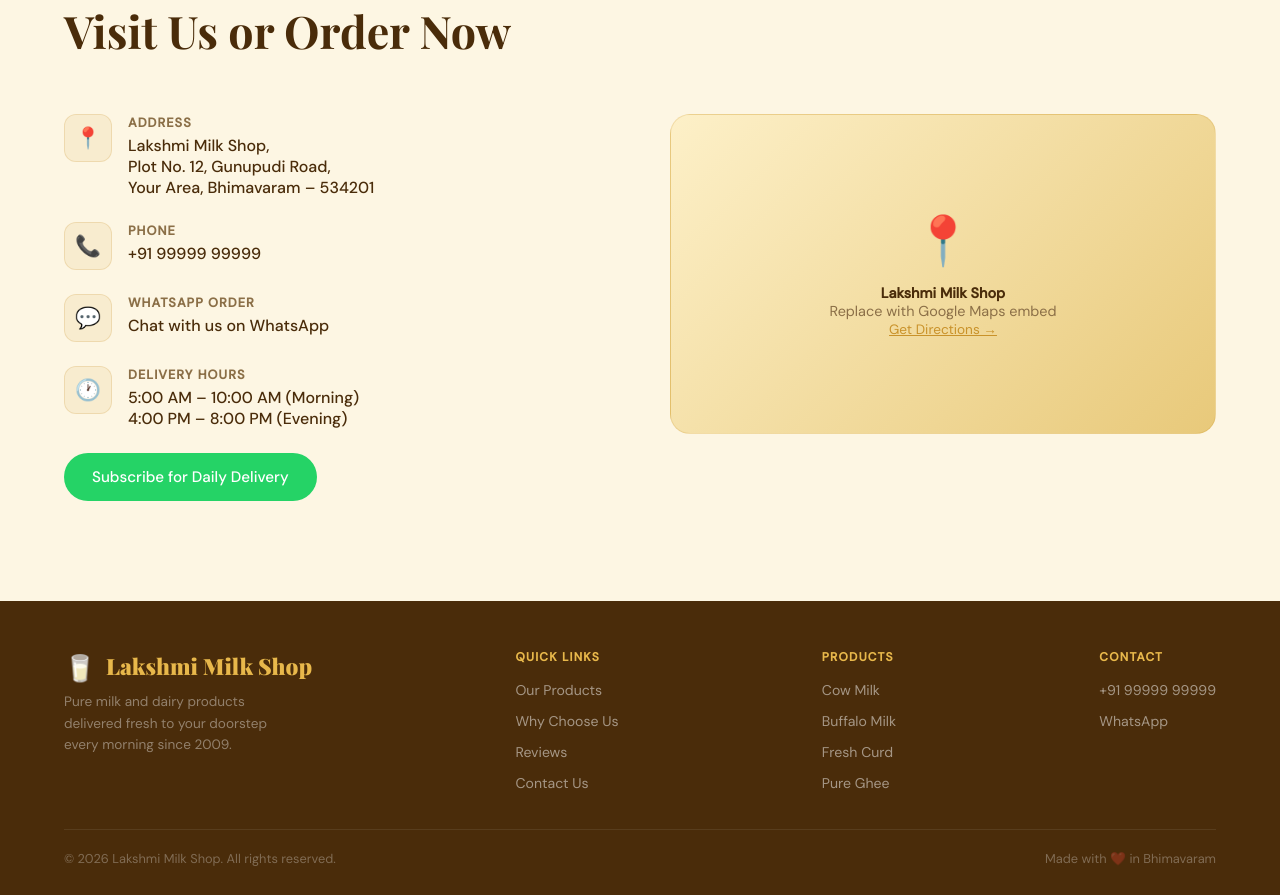
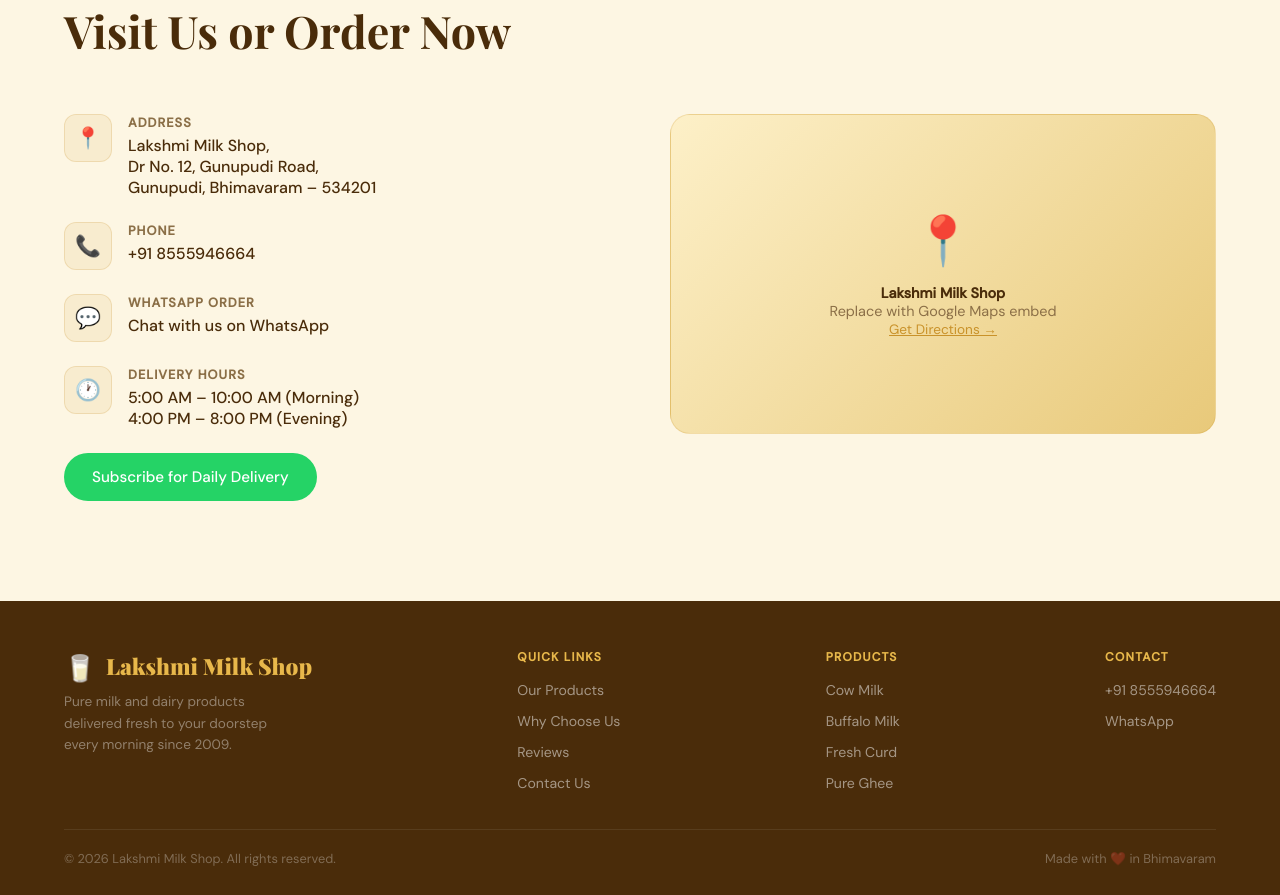
Before and after one commit to sureshsangineedi/milk-shop, a plain HTML site: page index.html in a window 1280 px wide. Shown: the part 4060-4955 px from the top of the page. Drawn offline with nearby package versions, Linux system fonts and the light colour scheme.

Commit message:
v3 update

```diff
--- a/index.html
+++ b/index.html
@@ -393,8 +393,8 @@
   <div class="section-head reveal"><span class="section-tag">Get In Touch</span><h2 class="section-title">Visit Us or Order Now</h2></div>
   <div class="contact-grid">
     <div class="contact-info">
-      <div class="contact-item reveal"><div class="contact-icon">📍</div><div><h4>Address</h4><p>Lakshmi Milk Shop,<br/>Plot No. 12, Gunupudi Road,<br/>Your Area, Bhimavaram – 534201</p></div></div>
-      <div class="contact-item reveal"><div class="contact-icon">📞</div><div><h4>Phone</h4><p><a href="tel:+918555946664">+91 99999 99999</a></p></div></div>
+      <div class="contact-item reveal"><div class="contact-icon">📍</div><div><h4>Address</h4><p>Lakshmi Milk Shop,<br/>Dr No. 12, Gunupudi Road,<br/>Gunupudi, Bhimavaram – 534201</p></div></div>
+      <div class="contact-item reveal"><div class="contact-icon">📞</div><div><h4>Phone</h4><p><a href="tel:+918555946664">+91 8555946664</a></p></div></div>
       <div class="contact-item reveal"><div class="contact-icon">💬</div><div><h4>WhatsApp Order</h4><p><a href="https://wa.me/918555946664" target="_blank">Chat with us on WhatsApp</a></p></div></div>
       <div class="contact-item reveal"><div class="contact-icon">🕐</div><div><h4>Delivery Hours</h4><p>5:00 AM – 10:00 AM (Morning)<br/>4:00 PM – 8:00 PM (Evening)</p></div></div>
       <div class="reveal"><a href="https://wa.me/918555946664?text=Hello%2C%20I%20want%20to%20subscribe%20for%20daily%20milk!" target="_blank" class="btn-wa" style="display:inline-flex">Subscribe for Daily Delivery</a></div>
@@ -414,7 +414,7 @@
     </div>
     <div class="footer-links"><h5>Quick Links</h5><ul><li><a onclick="document.getElementById('products').scrollIntoView({behavior:'smooth'})">Our Products</a></li><li><a onclick="document.getElementById('why').scrollIntoView({behavior:'smooth'})">Why Choose Us</a></li><li><a onclick="document.getElementById('reviews').scrollIntoView({behavior:'smooth'})">Reviews</a></li><li><a onclick="document.getElementById('contact').scrollIntoView({behavior:'smooth'})">Contact Us</a></li></ul></div>
     <div class="footer-links"><h5>Products</h5><ul><li><a>Cow Milk</a></li><li><a>Buffalo Milk</a></li><li><a>Fresh Curd</a></li><li><a>Pure Ghee</a></li></ul></div>
-    <div class="footer-links"><h5>Contact</h5><ul><li><a href="tel:+918555946664">+91 99999 99999</a></li><li><a href="https://wa.me/918555946664" target="_blank">WhatsApp</a></li></ul></div>
+    <div class="footer-links"><h5>Contact</h5><ul><li><a href="tel:+918555946664">+91 8555946664</a></li><li><a href="https://wa.me/918555946664" target="_blank">WhatsApp</a></li></ul></div>
   </div>
   <div class="footer-bottom">
     <span class="footer-copy">© 2026 Lakshmi Milk Shop. All rights reserved.</span>
```
